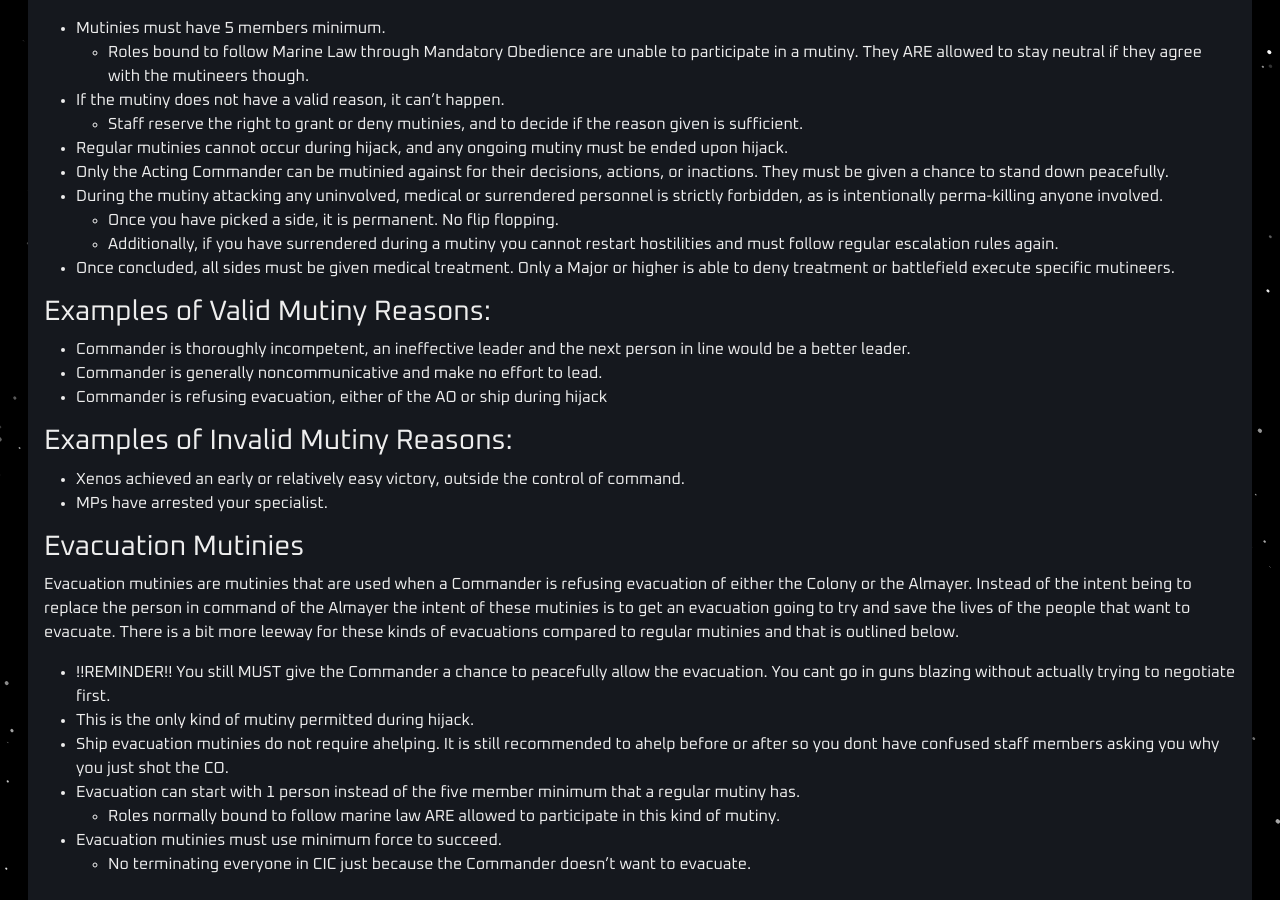
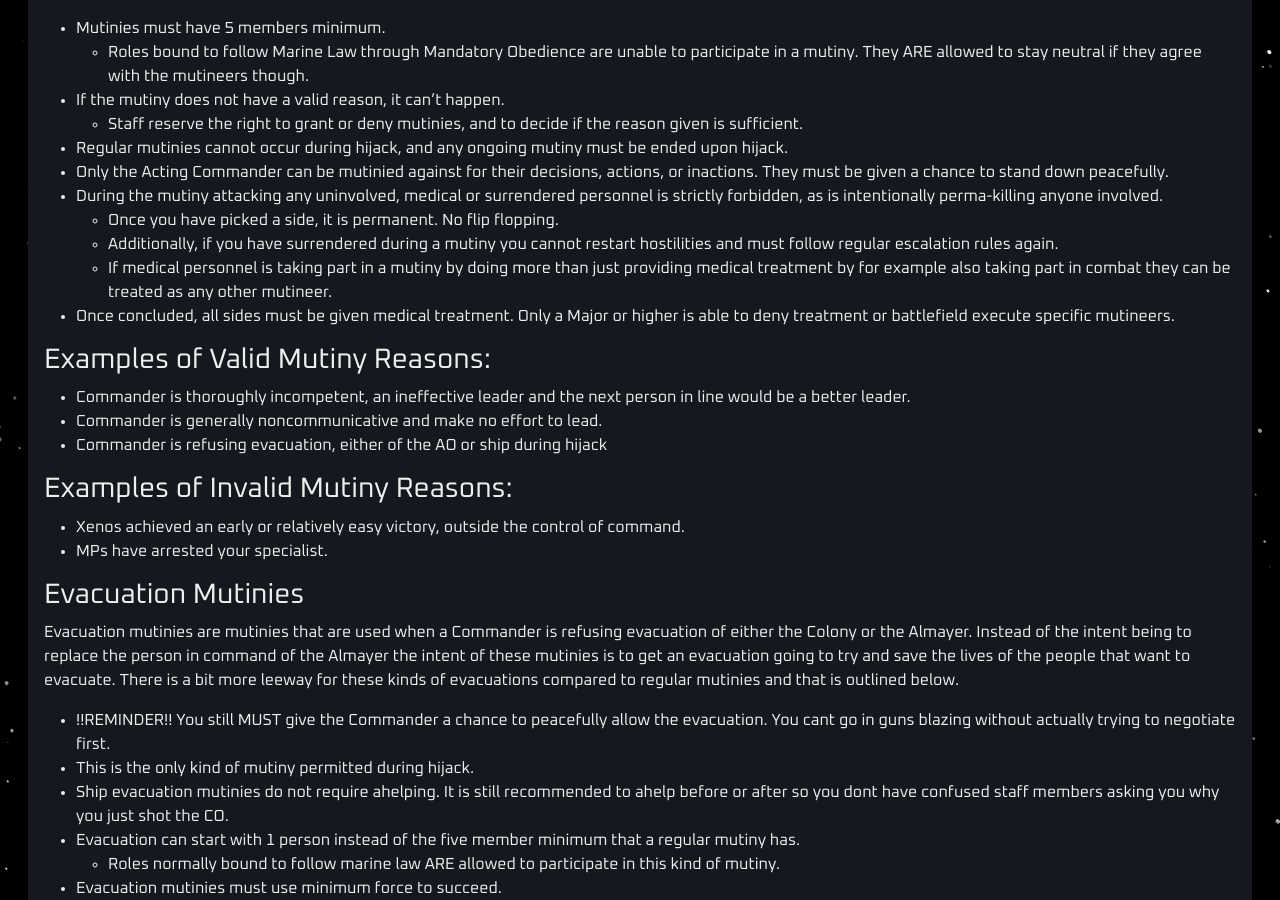
Before and after one commit to cmss13-devs/web, a Jekyll site: the page built from rules.md, in a window 1280 px wide and 900 px high, scrolled down 12985 px. Built offline with Jekyll 4.4.1, drawn with Linux system fonts in a browser that asks for light colours.

Commit message:
Update rules.md

```diff
--- a/rules.md
+++ b/rules.md
@@ -498,6 +498,7 @@ Mutinies must be Adminhelped by a chosen leader stating the reasoning and the pl
 - During the mutiny attacking any uninvolved, medical or surrendered personnel is strictly forbidden, as is intentionally perma-killing anyone involved.
     - Once you have picked a side, it is permanent. No flip flopping.
     - Additionally, if you have surrendered during a mutiny you cannot restart hostilities and must follow regular escalation rules again.
+    - If medical personnel is taking part in a mutiny by doing more than just providing medical treatment by for example also taking part in combat they can be treated as any other mutineer.
 - Once concluded, all sides must be given medical treatment. Only a Major or higher is able to deny treatment or battlefield execute specific mutineers.
 
 ### Examples of Valid Mutiny Reasons:
```
